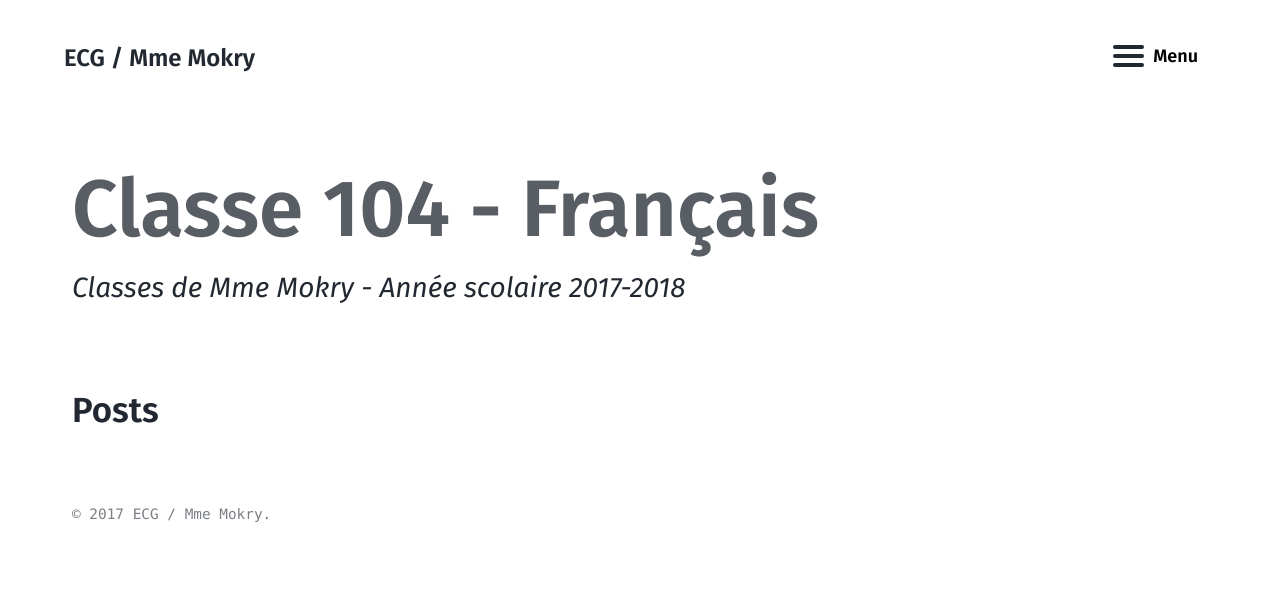
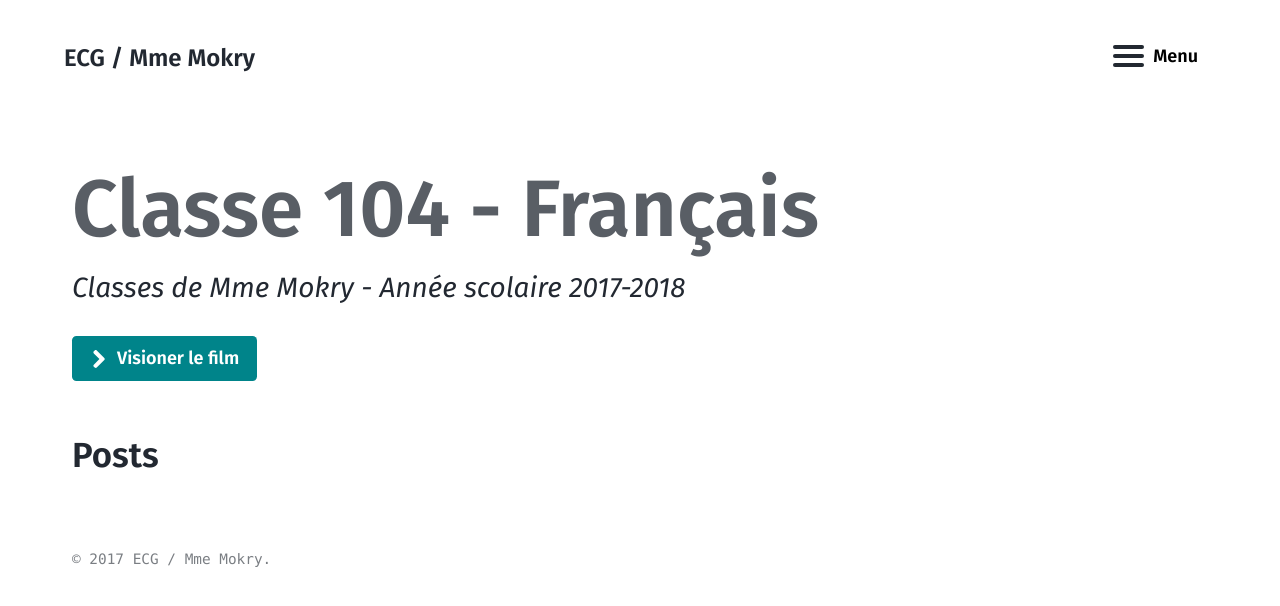
Before and after one commit to adelaidemokry/ecole, a Jekyll site: the page built from 2017/104/index.md, in a window 1280 px wide. Shown: the top 606 px of the page. Built offline with Jekyll 4.4.1, drawn with Linux system fonts in a browser that asks for light colours.

Commit message:
Update index.md

```diff
--- a/2017/104/index.md
+++ b/2017/104/index.md
@@ -5,4 +5,7 @@ alt_title: "Classe 104 - Français"
 sub_title: "Classes de Mme Mokry - Année scolaire 2017-2018"
 introduction: |
 actions:
+  - label: "Visioner le film"
+    icon: arrow-right
+    url: "https://www.youtube.com/watch?v=-KLE7PTx92U"
 ---
```
